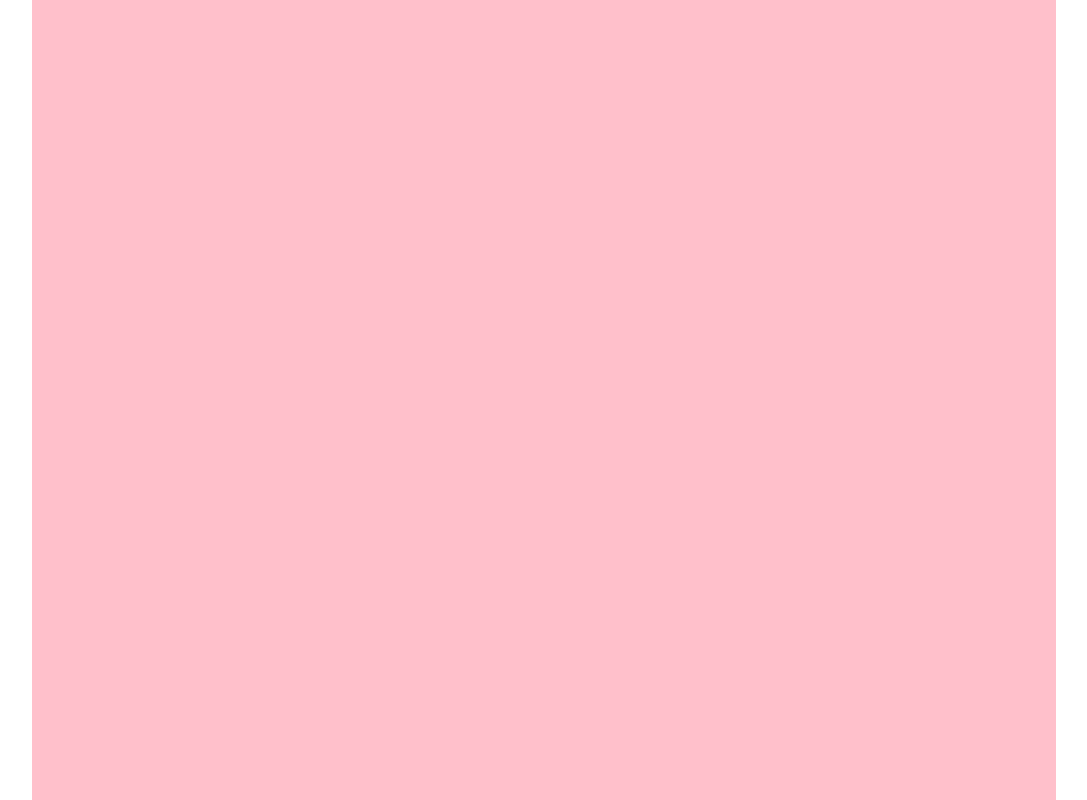
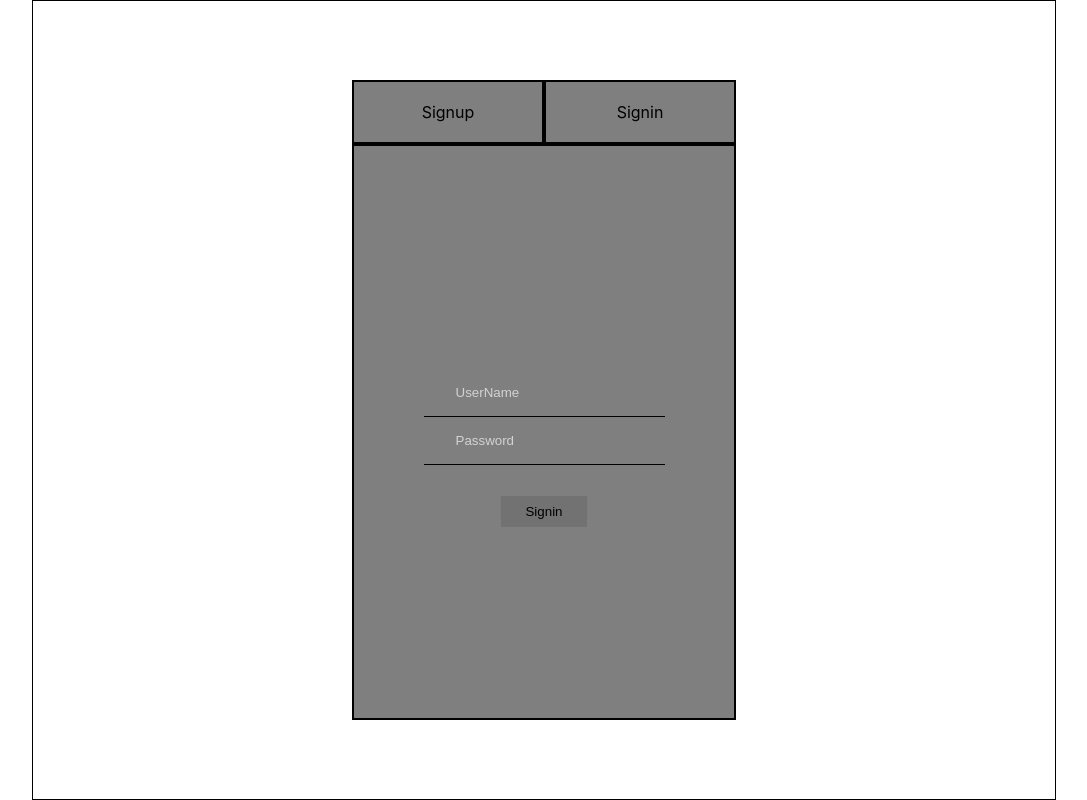
Before and after one commit to HunbalSiddiqui/ByFyCom, a React (Create React App) app: page /Credentials in a window 1280 px wide. Shown: the whole page, without its empty margins (96-1183 px from the left). Built offline with nearby package versions, Linux system fonts and the light colour scheme.

Commit message:
CredentialsBox UI completed

```diff
--- a/src/Components/UserCredentialsComponent/UserCredentialsComponent.css
+++ b/src/Components/UserCredentialsComponent/UserCredentialsComponent.css
@@ -1,5 +1,58 @@
 .UserCredentialsComponent{
-    width: 50%;
-    height: 30%;
-    background-color: red;
+    width: 30vw;
+    height: 80vh;
+    background-color: rgba(0, 0, 0, 0.5);
+    display: grid;
+    grid-template-columns: 50% 50%;
+    grid-template-rows: 10% 90%;
+    grid-template-areas: 'uc1r1 uc2r1'
+                         'ucr2 ucr2';
 }
+.uc1r1{
+    grid-area: uc1r1;
+    border: 2px solid black;
+}
+.uc1r1:hover{
+    background-color: rgba(255, 255, 255, 0.5);
+}
+.uc2r1{
+    grid-area: uc2r1;
+    border: 2px solid black;
+}
+.uc2r1:hover{
+    background-color: rgba(255, 255, 255, 0.5);
+}
+.ucr2{
+    grid-area: ucr2;
+    border: 2px solid black;
+}
+.input_field{
+    padding: 1rem 2rem;
+    background-color: transparent;
+    border-bottom: 1px solid black;
+    color: white;
+    outline: none;
+}
+.sign_btn{
+    transform: translateY(100%);
+    padding: 0.5rem 1.5rem;
+    background-color: rgba(0, 0, 0, 0.1);
+}
+.sign_btn:hover{
+    color: white;
+    background-color: rgba(0, 0, 0, 0.7);
+}
+
+
+::placeholder { /* Chrome, Firefox, Opera, Safari 10.1+ */
+    color: lightgray;
+    opacity: 1; /* Firefox */
+  }
+
+  :-ms-input-placeholder { /* Internet Explorer 10-11 */
+    color: lightgray;
+  }
+
+  ::-ms-input-placeholder { /* Microsoft Edge */
+    color: lightgray;
+  }
--- a/src/Components/UserCredentialsComponent/UserCredentialsComponent.jsx
+++ b/src/Components/UserCredentialsComponent/UserCredentialsComponent.jsx
@@ -1,11 +1,61 @@
-import React from 'react'
+import React, { Component } from 'react'
 import './UserCredentialsComponent.css'
-const UserCredentialsComponent = () => {
-    return (
-        <div className="UserCredentialsComponent">
+export class UserCredentialsComponent extends Component {
+    componentDidMount() {
+        //showing signin form by default
+        this.displaySigninForm()
+    }
 
-        </div>
-    )
+    displaySignupForm = () =>{
+        //hiding signin btn
+        var signin_hide = document.querySelectorAll('#signin_hide');
+        signin_hide.forEach(element => {
+            element.style.display = 'none';
+        });
+        //showing signup fields and btn
+        var signup_hide = document.querySelectorAll('#signup_hide');
+        signup_hide.forEach(element => {
+            element.style.display = 'block';
+        });
+    }
+
+    displaySigninForm = () =>{
+        //hiding signup fields and btn
+        var signup_hide = document.querySelectorAll('#signup_hide');
+        signup_hide.forEach(element => {
+            element.style.display = 'none';
+        });
+        //showing signup fields and btn
+        var signin_hide = document.querySelectorAll('#signin_hide');
+        signin_hide.forEach(element => {
+            element.style.display = 'block';
+        });
+    }
+
+
+    render() {
+        return (
+            <div className="UserCredentialsComponent">
+                <div className="uc1r1 flex pointer" onClick={()=>{this.displaySignupForm()}}>
+                    <p>Signup</p>
+                </div>
+                <div className="uc2r1 flex pointer" onClick={()=>{this.displaySigninForm()}}>
+                    <p>Signin</p>
+                </div>
+                <div className="ucr2 flex">
+                    <form className="flex-col">
+                        <input className="input_field" type="text" placeholder="UserName"/>
+                        <input id="signup_hide" className="input_field" type="text" placeholder="Email"/>
+                        <input id="signup_hide" className="input_field" type="text" placeholder="Address"/>
+                        <input className="input_field" type="text" placeholder="Password"/>
+                        <button id="signin_hide" className="sign_btn pointer"
+                        onClick={(e)=>{this.displaySignupForm(e)}}>Signin</button>
+                        <button id="signup_hide" className="sign_btn pointer">Signup</button>
+                    </form>
+                </div>
+            </div>
+        )
+    }
 }
 
 export default UserCredentialsComponent
--- a/src/Pages/Credentials/Credentials.css
+++ b/src/Pages/Credentials/Credentials.css
@@ -6,5 +6,5 @@
 }
 .credentials_box_area{
     grid-area: credentials_box_area;
-    background-color: pink;
+    border: 1px solid black;
 }
--- a/src/Pages/Credentials/Credentials.jsx
+++ b/src/Pages/Credentials/Credentials.jsx
@@ -1,10 +1,12 @@
 import React, { Component } from 'react'
 import './Credentials.css'
+import UserCredentialsComponent from '../../Components/UserCredentialsComponent/UserCredentialsComponent'
 export class Credentials extends Component {
     render() {
         return (
             <div className="credentials_cont">
-                <div className="credentials_box_area">
+                <div className="credentials_box_area flex">
+                    <UserCredentialsComponent/>
                 </div>
             </div>
         )
```
Also changed, not shown: src/App.jsx (deleted, +0 -21 lines), src/Pages/Home/Home.jsx (+9 -0 lines).
